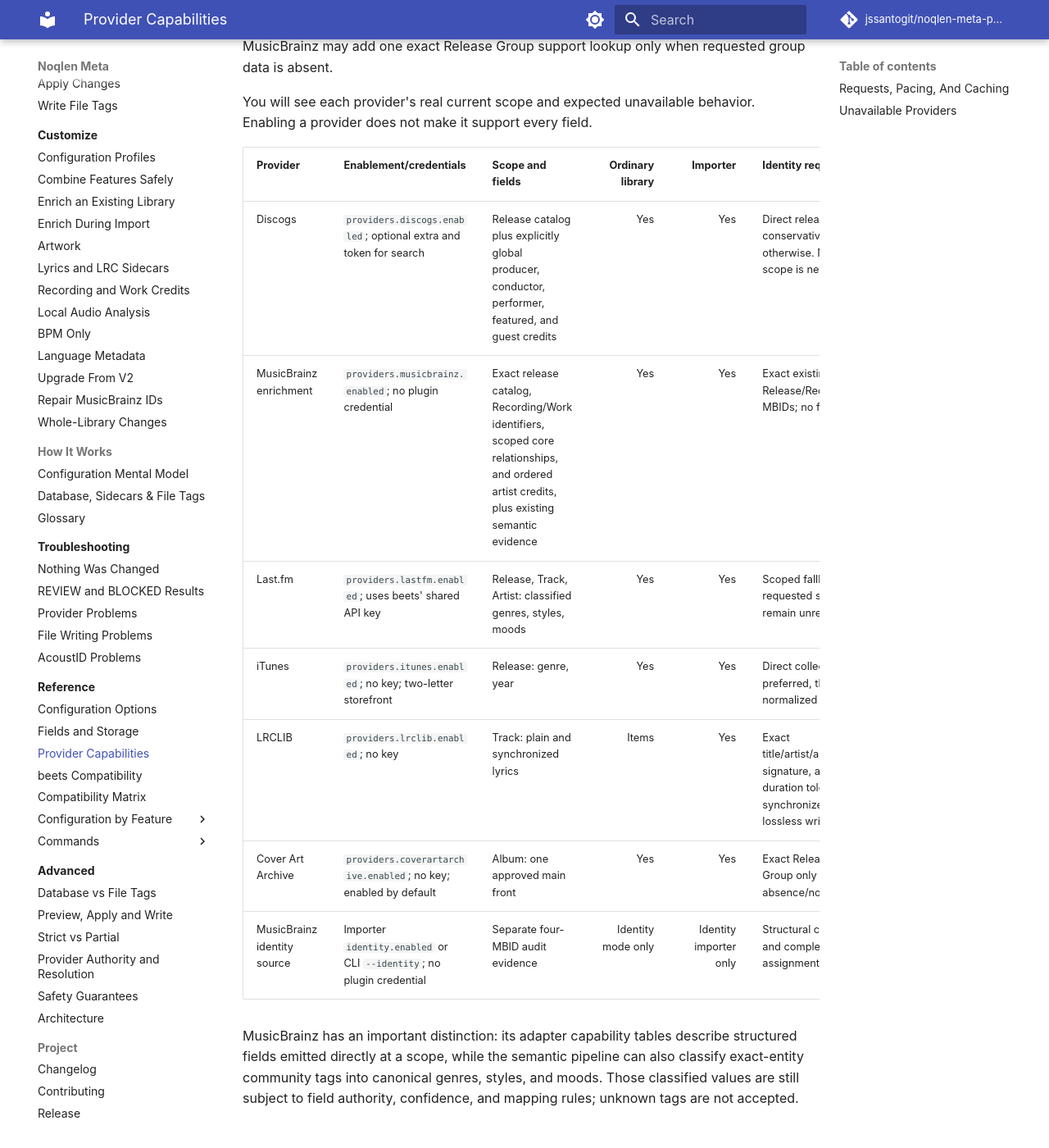
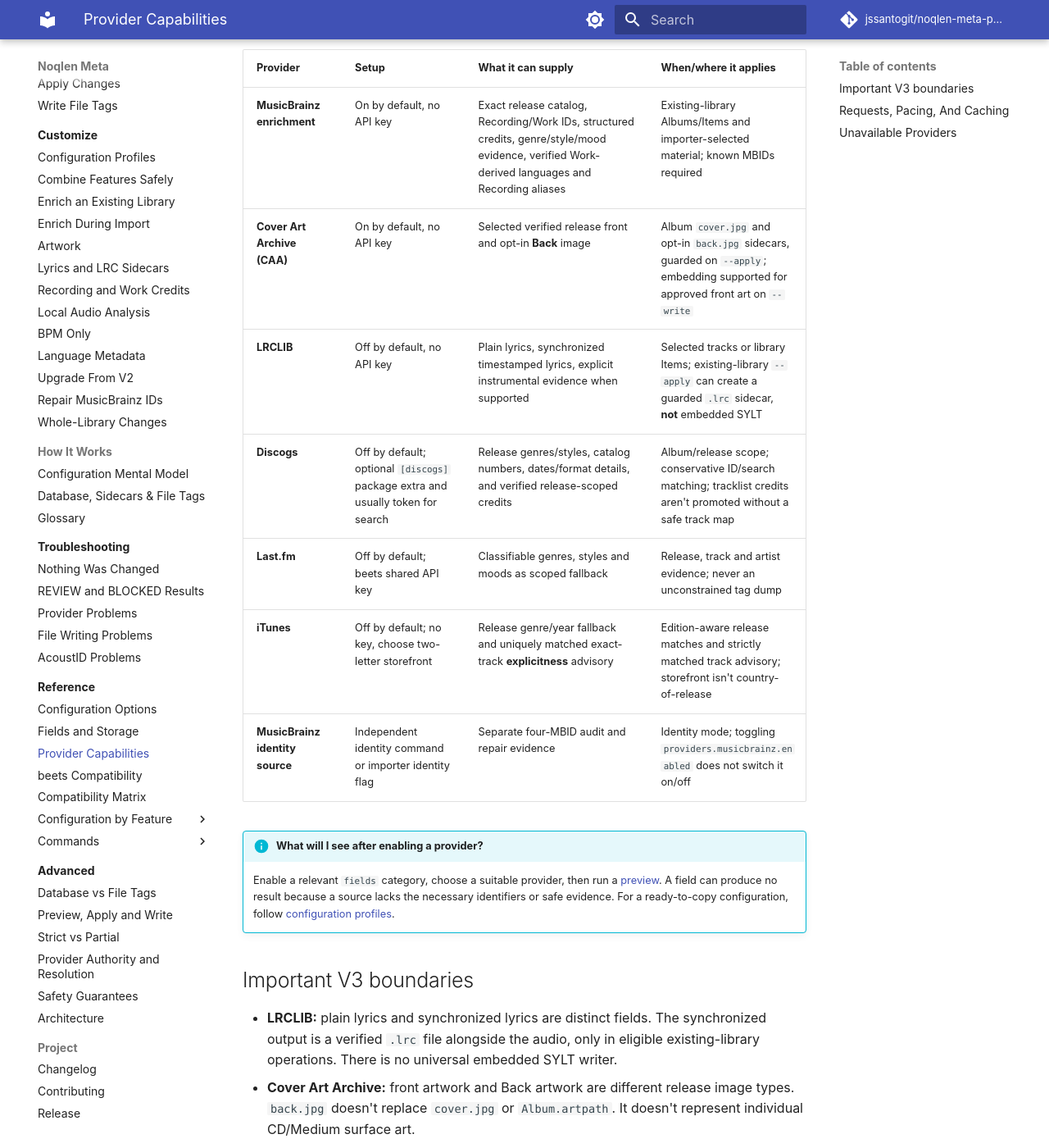
Before and after one commit to jssantogit/noqlen-meta-plugin, an MkDocs documentation site: the page built from site-docs/technical-reference/providers.md, in a window 1280 px wide and 1400 px high, scrolled down 212 px. Shown: the whole window at 82% size. Built offline with MkDocs 1.6.1 and Material for MkDocs 9.7.7, drawn with Linux system fonts in a browser that asks for light colours; comment, search, counter and statistics services are not loaded; some of the changed text lies outside the part shown.

Commit message:
docs: replace stale V2 provider capability matrix with accurate V3 lyrics, back art and track advisory contracts

```diff
--- a/site-docs/technical-reference/providers.md
+++ b/site-docs/technical-reference/providers.md
@@ -1,25 +1,46 @@
-# Provider Reference
+# Provider reference
 
-Wave 1 reuses one concrete release acquisition for V2 candidates and V3 evidence. MusicBrainz is primary for release catalog and exact Recording/Work evidence; Discogs supplies secondary date and controlled edition evidence; iTunes is date fallback. MusicBrainz may add one exact Release Group support lookup only when requested group data is absent.
+This page lists **what each provider can actually contribute**. A provider
+being enabled never guarantees that an album or track has matching evidence.
+Noqlen prefers exact known identifiers and does not invent missing values.
 
-You will see each provider's real current scope and expected unavailable
-behavior. Enabling a provider does not make it support every field.
+| Provider | Setup | What it can supply | When/where it applies |
+| --- | --- | --- | --- |
+| **MusicBrainz enrichment** | On by default, no API key | Exact release catalog, Recording/Work IDs, structured credits, genre/style/mood evidence, verified Work-derived languages and Recording aliases | Existing-library Albums/Items and importer-selected material; known MBIDs required |
+| **Cover Art Archive (CAA)** | On by default, no API key | Selected verified release front and opt-in **Back** image | Album `cover.jpg` and opt-in `back.jpg` sidecars, guarded on `--apply`; embedding supported for approved front art on `--write` |
+| **LRCLIB** | Off by default, no API key | Plain lyrics, synchronized timestamped lyrics, explicit instrumental evidence when supported | Selected tracks or library Items; existing-library `--apply` can create a guarded `.lrc` sidecar, **not** embedded SYLT |
+| **Discogs** | Off by default; optional `[discogs]` package extra and usually token for search | Release genres/styles, catalog numbers, dates/format details, and verified release-scoped credits | Album/release scope; conservative ID/search matching; tracklist credits aren't promoted without a safe track map |
+| **Last.fm** | Off by default; beets shared API key | Classifiable genres, styles and moods as scoped fallback | Release, track and artist evidence; never an unconstrained tag dump |
+| **iTunes** | Off by default; no key, choose two-letter storefront | Release genre/year fallback and uniquely matched exact-track **explicitness** advisory | Edition-aware release matches and strictly matched track advisory; storefront isn't country-of-release |
+| **MusicBrainz identity source** | Independent identity command or importer identity flag | Separate four-MBID audit and repair evidence | Identity mode; toggling `providers.musicbrainz.enabled` does not switch it on/off |
 
-| Provider | Enablement/credentials | Scope and fields | Ordinary library | Importer | Identity requirement |
-| --- | --- | --- | ---: | ---: | --- |
-| Discogs | `providers.discogs.enabled`; optional extra and token for search | Release catalog plus explicitly global producer, conductor, performer, featured, and guest credits | Yes | Yes | Direct release ID preferred; conservative search otherwise. Nonblank track scope is never promoted. |
-| MusicBrainz enrichment | `providers.musicbrainz.enabled`; no plugin credential | Exact release catalog, Recording/Work identifiers, scoped core relationships, and ordered artist credits, plus existing semantic evidence | Yes | Yes | Exact existing Release/Recording/Work/Artist MBIDs; no fuzzy rematching. |
-| Last.fm | `providers.lastfm.enabled`; uses beets' shared API key | Release, Track, Artist: classified genres, styles, moods | Yes | Yes | Scoped fallback while requested semantic fields remain unresolved. |
-| iTunes | `providers.itunes.enabled`; no key; two-letter storefront | Release: genre, year | Yes | Yes | Direct collection/UPC preferred, then exact normalized search. |
-| LRCLIB | `providers.lrclib.enabled`; no key | Track: plain and synchronized lyrics | Items | Yes | Exact title/artist/album/duration signature, about two-second duration tolerance; synchronized lyrics have no lossless writable target. |
-| Cover Art Archive | `providers.coverartarchive.enabled`; no key; enabled by default | Album: one approved main front | Yes | Yes | Exact Release first; Release Group only after definitive absence/no eligible front. |
-| MusicBrainz identity source | Importer `identity.enabled` or CLI `--identity`; no plugin credential | Separate four-MBID audit evidence | Identity mode only | Identity importer only | Structural candidate scoring and complete track assignment. |
+!!! info "What will I see after enabling a provider?"
+    Enable a relevant `fields` category, choose a suitable provider,
+    then run a [preview](../start-here/reading-preview.md). A field can
+    produce no result because a source lacks the necessary identifiers or
+    safe evidence. For a ready-to-copy configuration, follow
+    [configuration profiles](../recipes/configuration-profiles.md).
 
-MusicBrainz has an important distinction: its adapter capability tables describe
-structured fields emitted directly at a scope, while the semantic pipeline can
-also classify exact-entity community tags into canonical genres, styles, and
-moods. Those classified values are still subject to field authority, confidence,
-and mapping rules; unknown tags are not accepted.
+## Important V3 boundaries
+
+- **LRCLIB:** plain lyrics and synchronized lyrics are distinct fields.
+  The synchronized output is a verified `.lrc` file alongside the audio,
+  only in eligible existing-library operations. There is no universal
+  embedded SYLT writer.
+- **Cover Art Archive:** front artwork and Back artwork are different
+  release image types. `back.jpg` doesn't replace `cover.jpg` or
+  `Album.artpath`. It doesn't represent individual CD/Medium surface art.
+- **MusicBrainz:** Work-derived `vocal_languages` is a conservative
+  relation-level inference, **not** audio language recognition.
+- **iTunes:** absent explicit/clean advisory is *unknown*, not a proof of
+  clean audio. A mismatched track is not treated as an advisory.
+- **Local audio:** BPM, Key, Energy and Danceability are not online
+  providers. They require the optional `[audio]` backend and independent
+  `local_analysis` permissions.
+
+For write-target restrictions, see the
+[Field Reference](fields.md) and
+[Where metadata is saved](../concepts/data-destinations.md).
 
 ## Requests, Pacing, And Caching
 
```
